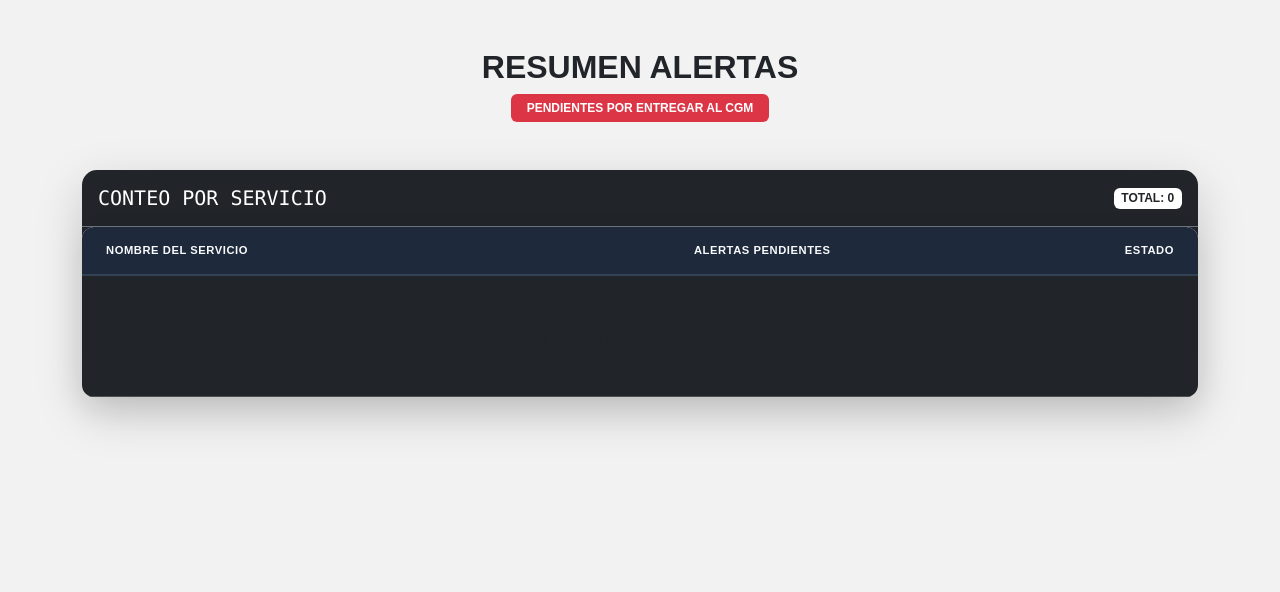
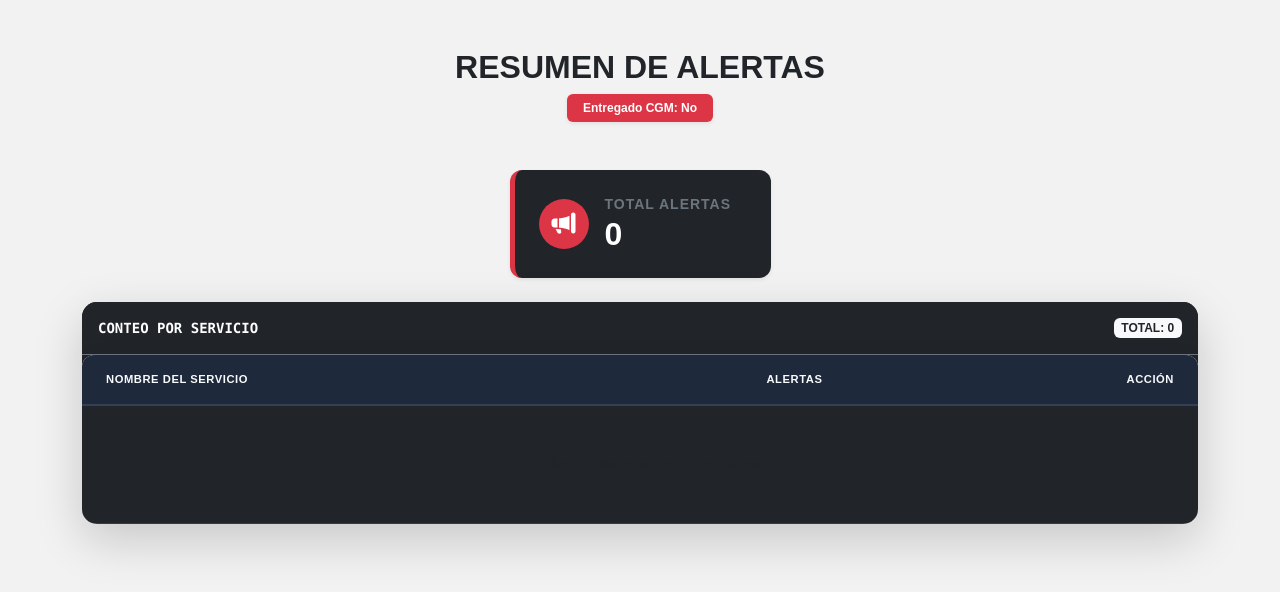
Before and after one commit to davidg-0622/Proyecto-alertasCGM-ultimo, a Flask app: page /alertas/entregado_cgm_por_servico_iguales in a window 1280 px wide. Shown: the part 70-662 px from the top of the page. Run offline with Flask 3, Linux system fonts and the light colour scheme; the visitor is signed in with stand-in values (Sample User, id 1); tables that the repository leaves empty hold one stand-in row (values such as "Sample post").

Commit message:
se ctermina de configurar vista entregado_cgm no

```diff
--- a/app/templates/alertas/entregado_cgm_por_servico_iguales.html
+++ b/app/templates/alertas/entregado_cgm_por_servico_iguales.html
@@ -2,48 +2,71 @@
 
 {% block content %}
 <div class="container mt-5">
+    <!-- Encabezado -->
     <div class="text-center mb-5">
-        <h2 class="fw-bold text-dark">RESUMEN ALERTAS</h2>
-        <span class="badge bg-danger px-3 py-2">PENDIENTES POR ENTREGAR AL CGM</span>
+        <h2 class="fw-bold text-dark text-uppercase">Resumen de Alertas</h2>
+        <span class="badge bg-danger px-3 py-2 shadow-sm">Entregado CGM: No</span>
     </div>
 
+    <!-- Panel de Indicadores (KPIs) -->
+    <div class="row g-4 mb-4 justify-content-center">
+        <div class="col-md-4 col-lg-3">
+            <div class="card bg-dark text-white shadow-sm border-0 h-100" style="border-radius: 12px; border-left: 5px solid #dc3545 !important;">
+                <div class="card-body d-flex align-items-center p-4">
+                    <div class="bg-danger rounded-circle d-flex align-items-center justify-content-center me-3" style="width: 50px; height: 50px; min-width: 50px;">
+                        <i class="bi bi-megaphone-fill text-white fs-4"></i>
+                    </div>
+                    <div>
+                        <p class="text-secondary mb-0 fw-bold small text-uppercase l-spacing">TOTAL ALERTAS</p>
+                        <h2 class="fw-bold mb-0 text-white">{{ total_general }}</h2>
+                    </div>
+                </div>
+            </div>
+        </div>
+    </div>
+
+    <!-- Tabla de Detalles -->
     <div class="row justify-content-center">
-        <div class="col-md-12">
-            <div class="card shadow-lg border-0 bg-dark text-white" style="border-radius: 15px;">
-                <div class="card-header bg-transparent border-secondary py-3 d-flex justify-content-between align-items-center">
-                    <h5 class="mb-0 font-monospace">CONTEO POR SERVICIO</h5>
-                    <span class="badge bg-white text-dark fw-bold">TOTAL: {{ total_general }}</span>
+        <div class="col-12">
+            <div class="card shadow-lg border-0 bg-dark text-white" style="border-radius: 15px; overflow: hidden;">
+                <div class="card-header bg-dark border-secondary py-3 d-flex justify-content-between align-items-center">
+                    <h5 class="mb-0 font-monospace text-uppercase small fw-bold">Conteo por Servicio</h5>
+                    <span class="badge bg-light text-dark fw-bold">TOTAL: {{ total_general }}</span>
                 </div>
+
                 <div class="card-body p-0">
                     <div class="table-responsive">
                         <table class="table table-dark table-hover mb-0 align-middle">
-                            <thead class="text-secondary small">
+                            <thead class="text-secondary small text-uppercase">
                                 <tr>
-                                    <th class="ps-4">NOMBRE DEL SERVICIO</th>
-                                    <th class="text-center">ALERTAS PENDIENTES</th>
-                                    <th class="text-end pe-4">ESTADO</th>
+                                    <th class="ps-4 py-3">Nombre del Servicio</th>
+                                    <th class="text-center py-3">Alertas</th>
+                                    <th class="text-end pe-4 py-3">Acción</th>
                                 </tr>
                             </thead>
                             <tbody>
                                 {% for item in resumen %}
                                 <tr>
-                                    <td class="ps-4 fw-bold text-info">{{ item.servicio or 'SIN SERVICIO' }}</td>
+                                    <td class="ps-4 fw-bold text-info">
+                                        {{ item.servicio if item.servicio else 'SIN SERVICIO' }}
+                                    </td>
                                     <td class="text-center">
-                                        <span class="h5 fw-bold {{ 'text-danger' if item.total > 5 else 'text-white' }}">
+                                        <span class="fs-5 fw-bold {{ 'text-danger' if item.total > 5 else 'text-white' }}">
                                             {{ item.total }}
                                         </span>
                                     </td>
                                     <td class="text-end pe-4">
-                                        <!-- Botón para ir al detalle de ese servicio -->
                                         <a href="{{ url_for('alertas.alertas_tag_entregado_cgm_no', servicio=item.servicio) }}"
-                                           class="btn btn-outline-danger btn-sm border-0">
-                                            Ver Detalle <i class="bi bi-arrow-right-short"></i>
+                                           class="btn btn-sm btn-outline-danger border-0 fw-bold">
+                                            VER DETALLE <i class="bi bi-arrow-right-short ms-1"></i>
                                         </a>
                                     </td>
                                 </tr>
                                 {% else %}
                                 <tr>
-                                    <td colspan="3" class="text-center py-5 text-muted">No hay alertas pendientes actualmente.</td>
+                                    <td colspan="3" class="text-center py-5 text-muted small italic">
+                                        <i class="bi bi-info-circle me-2"></i> No hay alertas pendientes actualmente.
+                                    </td>
                                 </tr>
                                 {% endfor %}
                             </tbody>
@@ -56,9 +79,13 @@
 </div>
 
 <style>
+    .l-spacing { letter-spacing: 1px; }
     .table-hover tbody tr:hover {
-        background-color: rgba(255, 255, 255, 0.05) !important;
+        background-color: rgba(255, 255, 255, 0.03) !important;
+        transition: background 0.3s ease;
     }
     .text-info { color: #0dcaf0 !important; }
+    /* Ajuste fino para los bordes de la tabla en modo dark */
+    .table-dark { --bs-table-border-color: #373b3e; }
 </style>
 {% endblock %}
```
